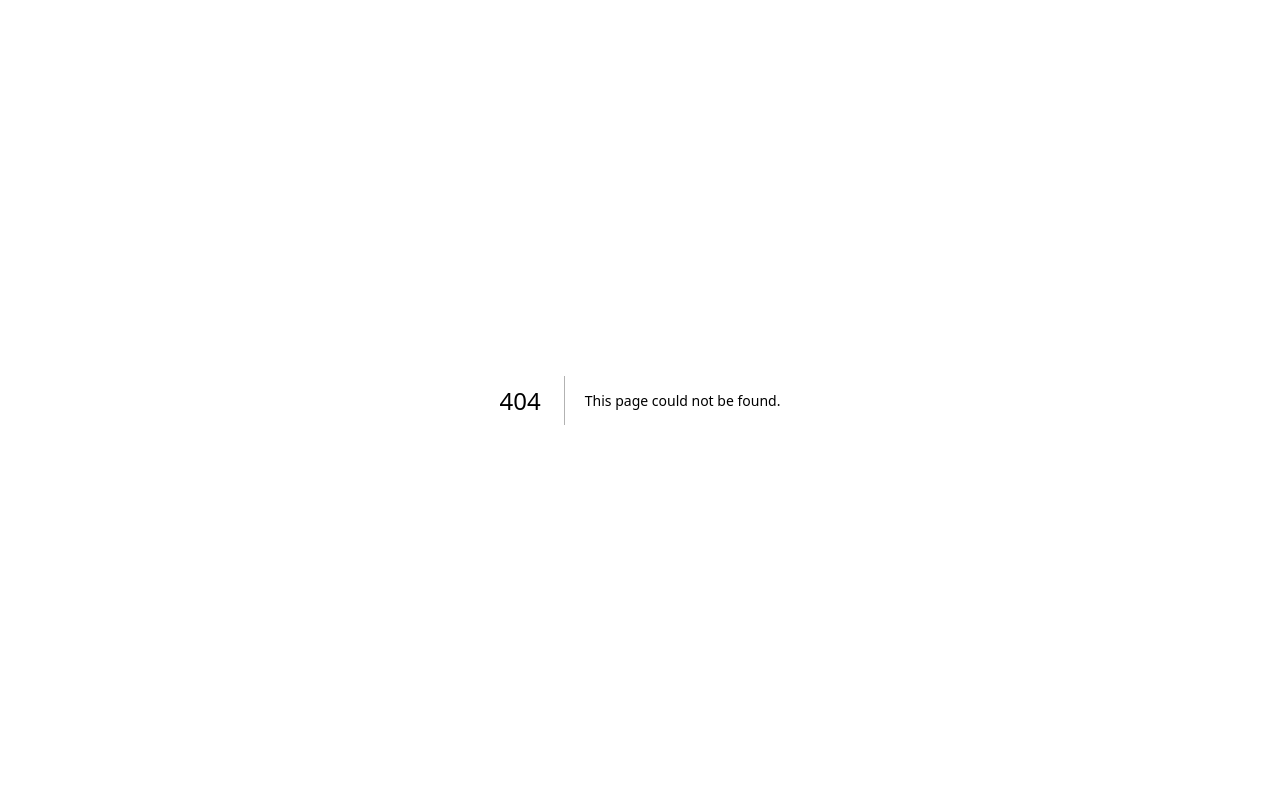
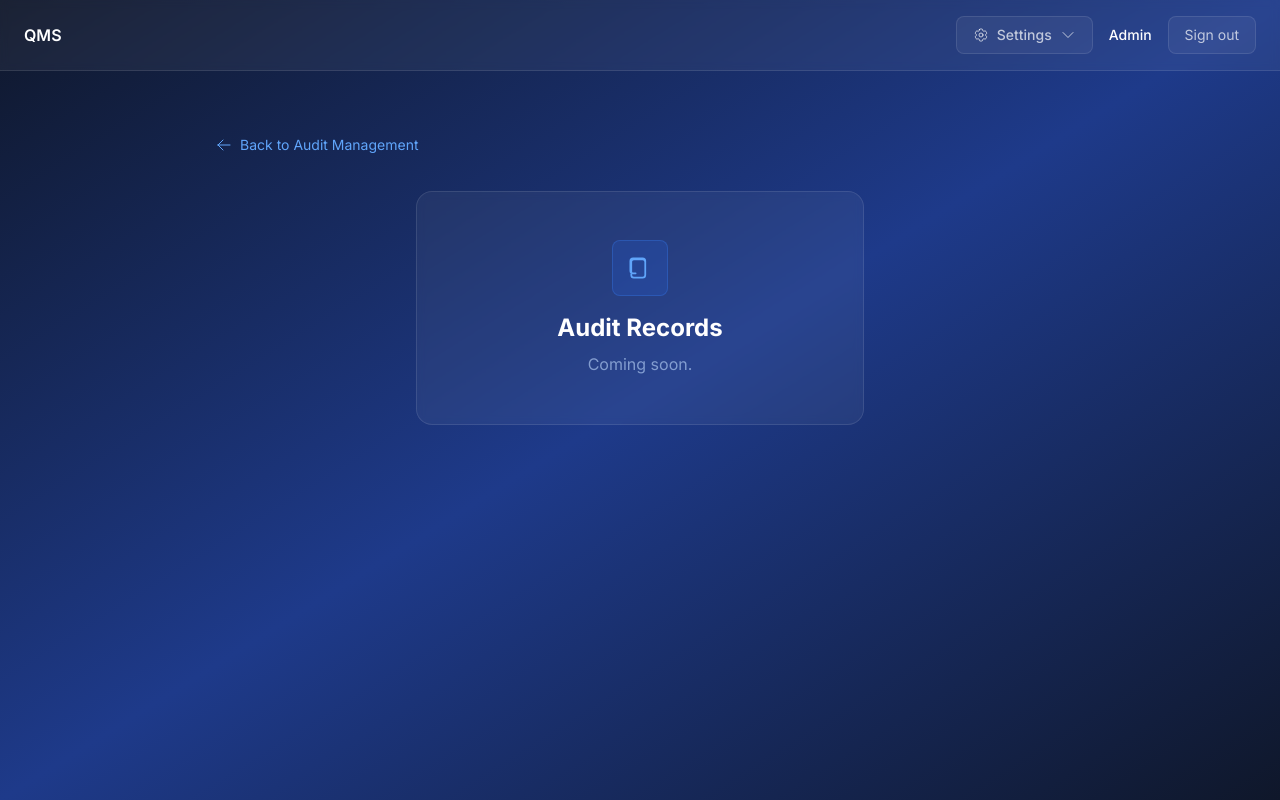
Before and after one commit to altamashasifghouri-hub/quality-management-system, a Next.js app: page /audit/records in a window 1280 px wide. Before the commit this address had no page. Built offline with nearby package versions, Linux system fonts and the light colour scheme.

Commit message:
Rename Findings tile and add Audit Records tile

```diff
--- a/src/app/audit/page.tsx
+++ b/src/app/audit/page.tsx
@@ -59,7 +59,17 @@ export default function AuditManagement() {
                   <path strokeLinecap="round" strokeLinejoin="round" d="M12 9v3.75m-9.303 3.376c-.866 1.5.217 3.374 1.948 3.374h14.71c1.73 0 2.813-1.874 1.948-3.374L13.949 3.378c-.866-1.5-3.032-1.5-3.898 0L2.697 16.126ZM12 15.75h.007v.008H12v-.008Z" />
                 </svg>
               </div>
-              <h3 className="text-white font-semibold mb-1">Findings</h3>
+              <h3 className="text-white font-semibold mb-1">Findings and Evidences</h3>
+            </div>
+          </Link>
+          <Link href="/audit/records">
+            <div className="bg-white/5 backdrop-blur-sm border border-white/10 rounded-xl p-6 hover:bg-white/10 transition-all duration-200 cursor-pointer group text-center">
+              <div className="inline-flex items-center justify-center w-12 h-12 rounded-lg bg-blue-600/20 border border-blue-500/30 mb-4 group-hover:bg-blue-600/30 transition-colors">
+                <svg className="w-6 h-6 text-blue-400" fill="none" viewBox="0 0 24 24" strokeWidth={1.5} stroke="currentColor">
+                  <path strokeLinecap="round" strokeLinejoin="round" d="M16.5 8.25V6a2.25 2.25 0 0 0-2.25-2.25H6A2.25 2.25 0 0 0 3.75 6v8.25A2.25 2.25 0 0 0 6 16.5h2.25m8.25-8.25V18a2.25 2.25 0 0 1-2.25 2.25H6.75a2.25 2.25 0 0 1-2.25-2.25V6.75a2.25 2.25 0 0 1 2.25-2.25h7.5A2.25 2.25 0 0 1 16.5 6.75v1.5Z" />
+                </svg>
+              </div>
+              <h3 className="text-white font-semibold mb-1">Audit Records</h3>
             </div>
           </Link>
         </div>
--- /dev/null
+++ b/src/app/audit/records/page.tsx
@@ -0,0 +1,33 @@
+"use client";
+
+import Link from "next/link";
+import Navbar from "@/components/Navbar";
+
+export default function AuditRecords() {
+  return (
+    <div className="min-h-screen bg-gradient-to-br from-slate-900 via-blue-900 to-slate-900">
+      <Navbar />
+
+      <main className="max-w-4xl mx-auto px-6 py-16">
+        <div className="mb-8">
+          <Link href="/audit" className="inline-flex items-center gap-2 text-sm text-blue-400 hover:text-blue-300 transition-colors">
+            <svg className="w-4 h-4" fill="none" viewBox="0 0 24 24" strokeWidth={1.5} stroke="currentColor">
+              <path strokeLinecap="round" strokeLinejoin="round" d="M10.5 19.5 3 12m0 0 7.5-7.5M3 12h18" />
+            </svg>
+            Back to Audit Management
+          </Link>
+        </div>
+
+        <div className="max-w-md mx-auto bg-white/5 backdrop-blur-sm border border-white/10 rounded-2xl p-12 text-center">
+          <div className="inline-flex items-center justify-center w-14 h-14 rounded-lg bg-blue-600/20 border border-blue-500/30 mb-4">
+            <svg className="w-7 h-7 text-blue-400" fill="none" viewBox="0 0 24 24" strokeWidth={1.5} stroke="currentColor">
+              <path strokeLinecap="round" strokeLinejoin="round" d="M16.5 8.25V6a2.25 2.25 0 0 0-2.25-2.25H6A2.25 2.25 0 0 0 3.75 6v8.25A2.25 2.25 0 0 0 6 16.5h2.25m8.25-8.25V18a2.25 2.25 0 0 1-2.25 2.25H6.75a2.25 2.25 0 0 1-2.25-2.25V6.75a2.25 2.25 0 0 1 2.25-2.25h7.5A2.25 2.25 0 0 1 16.5 6.75v1.5Z" />
+            </svg>
+          </div>
+          <h1 className="text-2xl font-bold text-white mb-2">Audit Records</h1>
+          <p className="text-blue-200/60">Coming soon.</p>
+        </div>
+      </main>
+    </div>
+  );
+}
```
